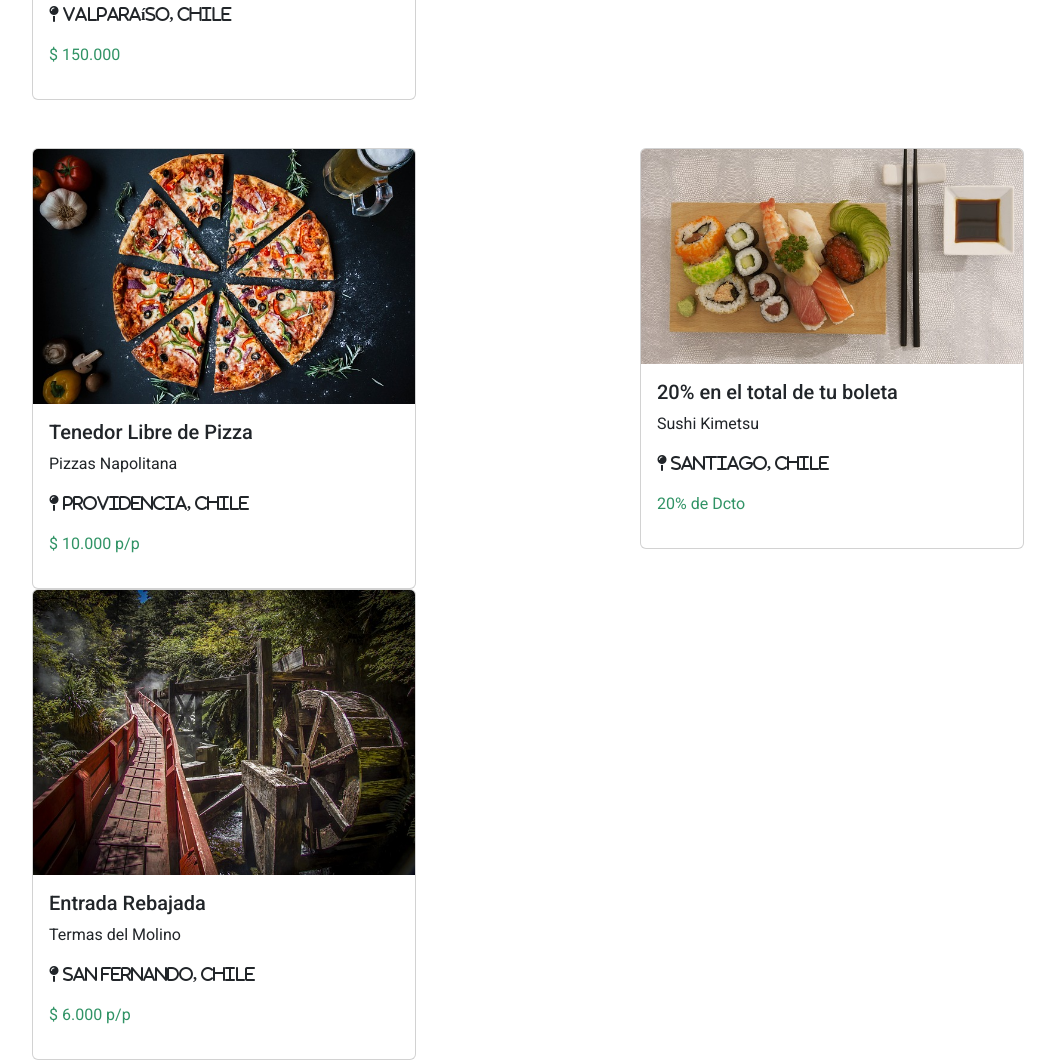
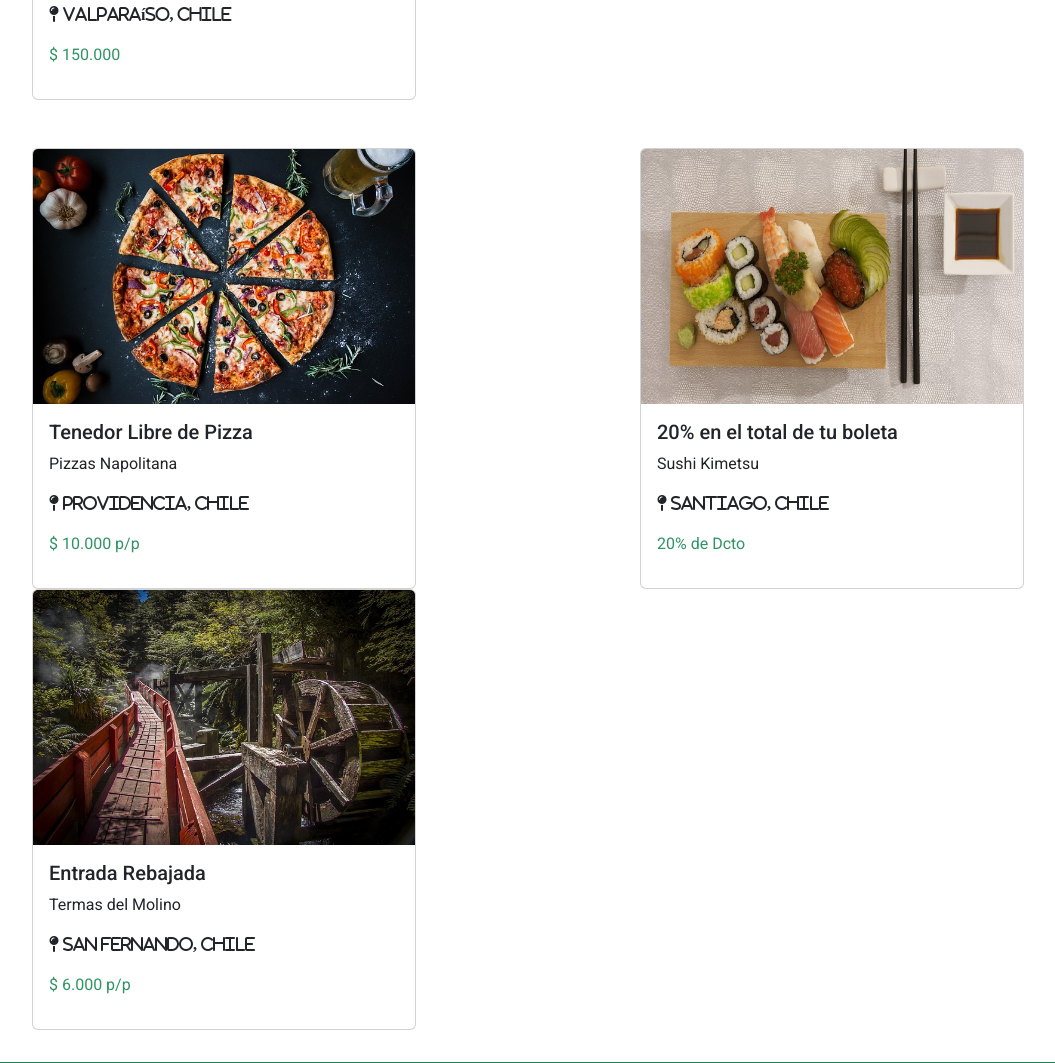
Before and after one commit to AlexanderManriquez/pag-cuppon-en-bootstrap, a plain HTML site: page index.html in a window 1280 px wide. Shown: the part 870-1933 px from the top of the page, without its empty margins (12-1067 px from the left). Drawn offline with nearby package versions, Linux system fonts and the light colour scheme.

Commit message:
se modifica index

```diff
--- a/index.html
+++ b/index.html
@@ -107,7 +107,7 @@
     </div>
     <div class="col">
       <div class="card" style="width: 24rem;">
-        <img src="Assets/img/sushi-kimetsu.jpg" class="card-img-top" alt="...">
+        <img src="Assets/img/sushi-kimetsu.jpg" height="255.13px" class="card-img-top" alt="...">
         <div class="card-body">
           <h5 class="card-title">20% en el total de tu boleta</h5>
           <p class="card-text">Sushi Kimetsu</p>
@@ -120,7 +120,7 @@
     </div>
     <div class="col">
       <div class="card" style="width: 24rem;">
-        <img src="Assets/img/Termas-del-molino.jpg" class="card-img-top" alt="...">
+        <img src="Assets/img/Termas-del-molino.jpg" height="255.13px" class="card-img-top" alt="...">
         <div class="card-body">
           <h5 class="card-title">Entrada Rebajada</h5>
           <p class="card-text">Termas del Molino</p>
@@ -142,9 +142,9 @@
     <div class="mb-3">
       <label for="exampleFormControlInput1" class="form-label">Correo electrónico</label>
       <input type="email" class="form-control" id="exampleFormControlInput1" placeholder="correo@ejemplo.com">
-  </div class="text-center">
-    <button type="button" class="btn btn-outline-dark">Enviar</button>
-  </div>
+    </div class="text-center">
+      <button type="button" class="btn btn-outline-dark">Enviar</button>
+    </div>
   </div>
 
   <footer>
```
